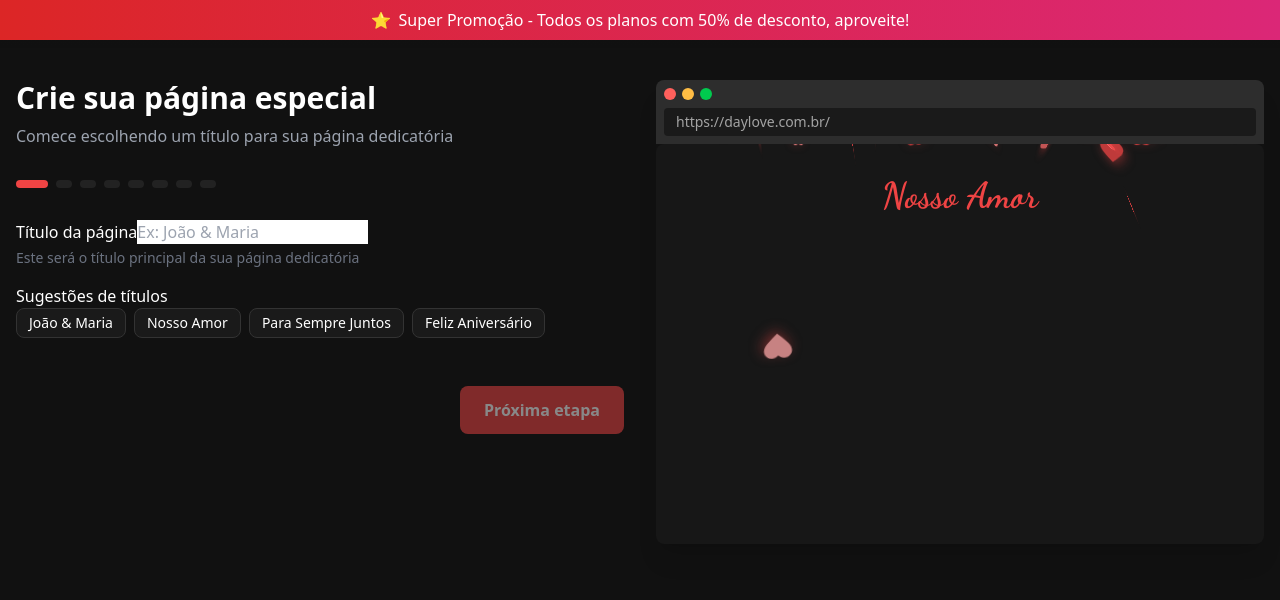
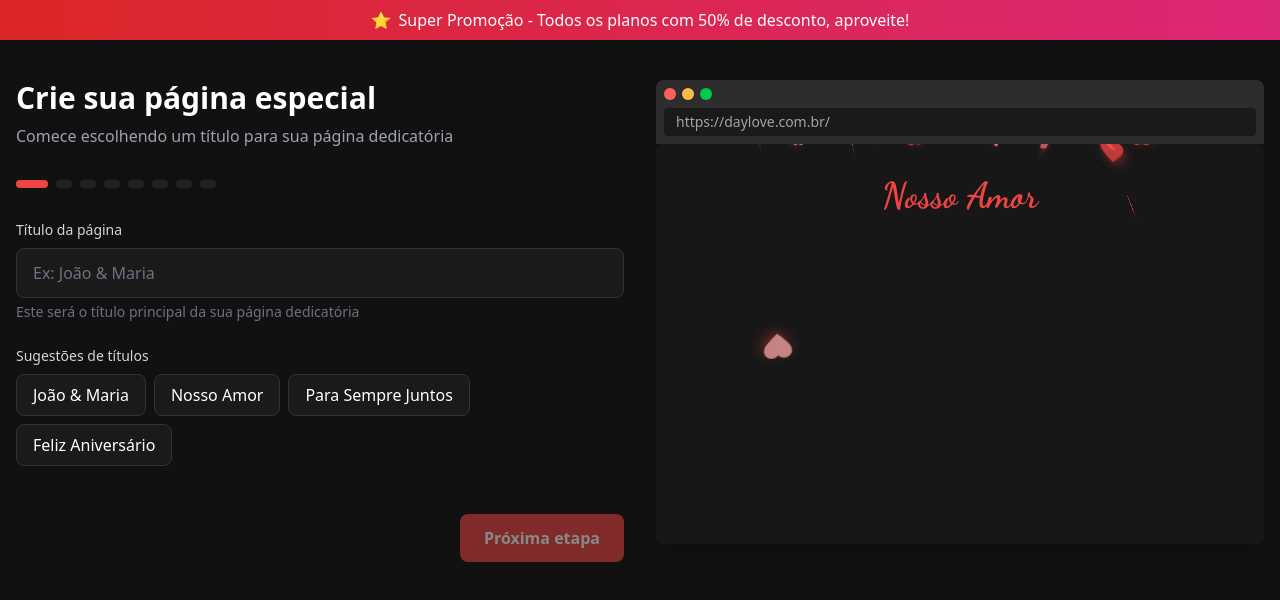
Before and after one commit to cleitonsilvadodo/daylove, a Next.js app: page / in a window 1280 px wide. Shown: the top 600 px of the page. Built offline with nearby package versions, Linux system fonts and the light colour scheme.

Commit message:
fix: Melhora estilo do campo de título

```diff
--- a/src/components/forms/TitleForm.tsx
+++ b/src/components/forms/TitleForm.tsx
@@ -50,7 +50,7 @@ export default function TitleForm({
         ))}
       </div>
 
-      <div className="space-y-4">
+      <div className="space-y-6">
         <div>
           <label htmlFor="title" className="label">
             Título da página
@@ -88,7 +88,7 @@ export default function TitleForm({
                     title: suggestion
                   }));
                 }}
-                className="px-3 py-1 bg-[#1A1A1A] border border-[#333333] rounded-lg text-white text-sm hover:border-red-500"
+                className="px-4 py-2 bg-[#1A1A1A] border border-[#333333] rounded-lg text-white hover:border-red-500 transition-all duration-300"
               >
                 {suggestion}
               </button>
--- a/src/styles/globals.css
+++ b/src/styles/globals.css
@@ -70,3 +70,12 @@ body {
 .tag-recommended {
   @apply absolute -top-3 left-1/2 transform -translate-x-1/2 bg-yellow-500 text-black text-sm font-bold px-3 py-1 rounded-full;
 }
+
+/* Form inputs */
+.input {
+  @apply w-full px-4 py-3 bg-[#1A1A1A] border border-[#333333] rounded-lg text-white placeholder-gray-500 focus:border-red-500 focus:outline-none;
+}
+
+.label {
+  @apply block text-sm font-medium text-gray-300 mb-2;
+}
```
